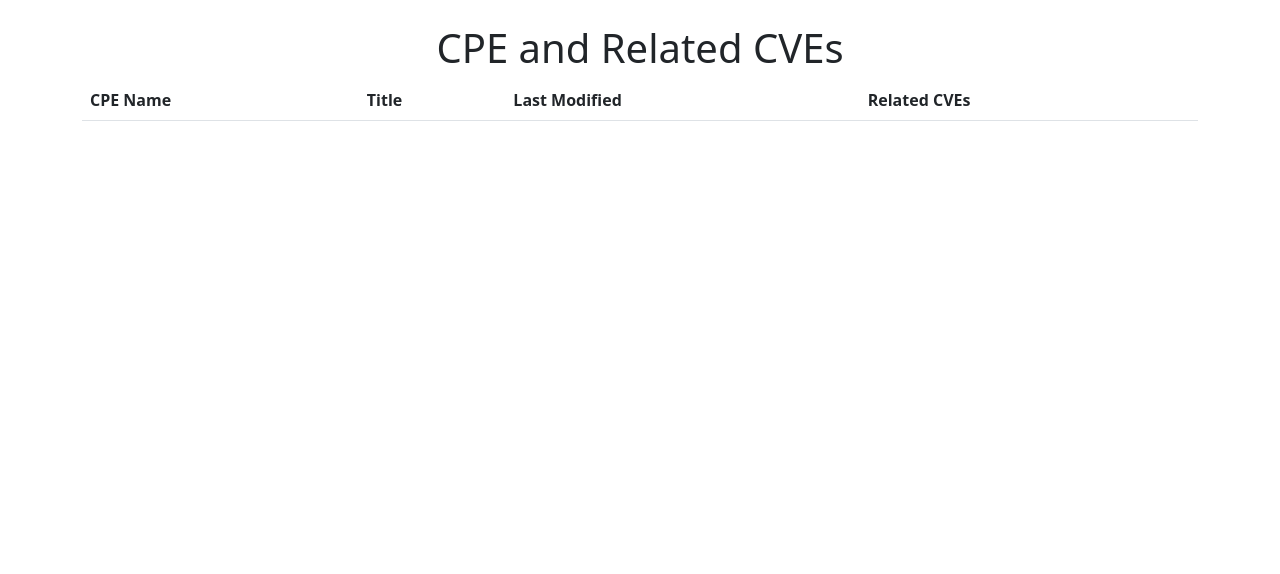
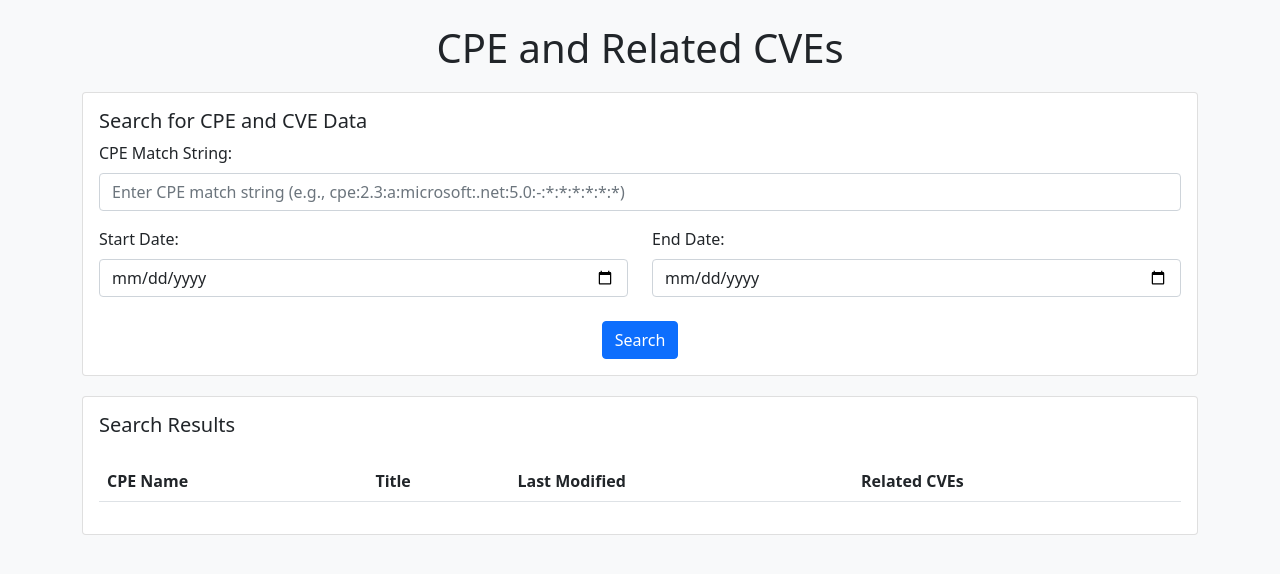
Before and after one commit to aslan-lia/AdvisorySystem, a Flask app: page / in a window 1280 px wide. Shown: the top 574 px of the page. Run offline with Flask 3, Linux system fonts and the light colour scheme; data that the repository does not hold is empty.

Commit message:
Search function (CPE) and retreiving related CVEs working

```diff
--- a/app.py
+++ b/app.py
@@ -1,4 +1,4 @@
-from flask import Flask, render_template, jsonify
+from flask import Flask, render_template, request, jsonify
 import requests
 from datetime import datetime, timedelta
 
@@ -12,11 +12,10 @@ cpe_url = 'https://services.nvd.nist.gov/rest/json/cpes/2.0'
 cve_url = 'https://services.nvd.nist.gov/rest/json/cves/2.0'
 headers = {'apiKey': api_key}
 
-# Function to fetch CVEs for each CPE
 def fetch_cves_for_cpe(cpe_name):
     params_cve = {
         'cpeName': cpe_name,
-        'resultsPerPage': 5,
+        'resultsPerPage': 20,
     }
     response_cve = requests.get(cve_url, headers=headers, params=params_cve)
     if response_cve.status_code == 200:
@@ -25,54 +24,86 @@ def fetch_cves_for_cpe(cpe_name):
     else:
         return []
 
-# Route to display the CPE and CVE data
+def generate_date_ranges(start_date, end_date):
+    start = datetime.strptime(start_date, '%Y-%m-%d')
+    end = datetime.strptime(end_date, '%Y-%m-%d')
+    ranges = []
+
+    while start < end:
+        next_end = min(start + timedelta(days=120), end)
+        ranges.append((start.strftime('%Y-%m-%dT%H:%M:%S.000Z'), next_end.strftime('%Y-%m-%dT%H:%M:%S.000Z')))
+        start = next_end + timedelta(days=1)
+
+    return ranges
+
+def fetch_all_cpe_data(start_date, end_date, params_cpe):
+    all_cpe_data = []
+    date_ranges = generate_date_ranges(start_date, end_date)
+
+    for start_iso, end_iso in date_ranges:
+        params_cpe['lastModStartDate'] = start_iso
+        params_cpe['lastModEndDate'] = end_iso
+
+        start_index = 0
+        while True:
+            params_cpe['startIndex'] = start_index
+            response_cpe = requests.get(cpe_url, headers=headers, params=params_cpe)
+
+            if response_cpe.status_code == 200:
+                data = response_cpe.json()
+                products = data.get('products', [])
+                all_cpe_data.extend(products)
+
+                start_index += len(products)
+
+                if len(products) < params_cpe['resultsPerPage']:
+                    break
+            else:
+                break
+
+    return all_cpe_data
+
 @app.route('/')
 def index():
-    end_date = datetime.now()
-    start_date = end_date - timedelta(days=120)
+    return render_template('index.html')
 
-    start_date_iso = start_date.strftime('%Y-%m-%dT%H:%M:%S.000Z')
-    end_date_iso = end_date.strftime('%Y-%m-%dT%H:%M:%S.000Z')
+@app.route('/search', methods=['POST'])
+def search():
+    data = request.json
+    cpe_match = data.get('cpe_match', '').strip()
+    start_date = data.get('start_date')
+    end_date = data.get('end_date')
 
-    # Parameters for fetching CPEs (Microsoft products within the date range)
+    if not cpe_match or not start_date or not end_date:
+        return jsonify({'error': 'Please provide all the required fields.'}), 400
+
     params_cpe = {
-        'cpeMatchString': 'cpe:2.3:*:Microsoft',
-        'lastModStartDate': start_date_iso,
-        'lastModEndDate': end_date_iso,
-        'resultsPerPage': 20,
-        'startIndex': 0
+        'cpeMatchString': cpe_match,
+        'resultsPerPage': 10000,
     }
 
-    # Fetch CPE records
-    response_cpe = requests.get(cpe_url, headers=headers, params=params_cpe)
+    cpe_data = fetch_all_cpe_data(start_date, end_date, params_cpe)
 
-    if response_cpe.status_code == 200:
-        data = response_cpe.json()
-        cpe_data = []
+    processed_cpe_data = []
+    for product in cpe_data:
+        if not product['cpe'].get('deprecated', False):
+            cpe_name = product['cpe'].get('cpeName', 'N/A')
+            title = product['cpe']['titles'][0].get('title', 'N/A')
+            last_modified = product['cpe'].get('lastModified', 'N/A')
 
-        for product in data.get('products', []):
-            if not product['cpe'].get('deprecated', False):  # Only include non-deprecated products
-                cpe_name = product['cpe'].get('cpeName', 'N/A')
-                title = product['cpe']['titles'][0].get('title', 'N/A')
-                last_modified = product['cpe'].get('lastModified', 'N/A')
+            cve_items = fetch_cves_for_cpe(cpe_name)
+            cves = [{'id': cve.get('cve', {}).get('id', 'N/A'),
+                     'description': cve.get('cve', {}).get('descriptions', [{}])[0].get('value', 'No description available')}
+                    for cve in cve_items]
 
-                # Fetch corresponding CVEs for this CPE
-                cve_items = fetch_cves_for_cpe(cpe_name)
-                cves = [{'id': cve.get('cve', {}).get('id', 'N/A'),
-                         'description': cve.get('cve', {}).get('descriptions', [{}])[0].get('value', 'No description available')}
-                        for cve in cve_items]
+            processed_cpe_data.append({
+                'cpe_name': cpe_name,
+                'title': title,
+                'last_modified': last_modified,
+                'cves': cves
+            })
 
-                cpe_data.append({
-                    'cpe_name': cpe_name,
-                    'title': title,
-                    'last_modified': last_modified,
-                    'cves': cves
-                })
-
-        return render_template('index.html', cpe_data=cpe_data)
-    else:
-        return 'Failed to retrieve data', 500
-
+    return jsonify({'cpe_data': processed_cpe_data})
 
 if __name__ == '__main__':
     app.run(debug=True, port=5001)
--- a/templates/index.html
+++ b/templates/index.html
@@ -5,13 +5,83 @@
     <meta name="viewport" content="width=device-width, initial-scale=1.0">
     <title>CPE and CVE Data</title>
     <link href="https://cdn.jsdelivr.net/npm/bootstrap@5.1.3/dist/css/bootstrap.min.css" rel="stylesheet">
+    <script src="https://code.jquery.com/jquery-3.6.0.min.js"></script>
+    <style>
+        /* Custom styles */
+        body {
+            background-color: #f8f9fa;
+        }
+
+        .card {
+            margin-top: 20px;
+        }
+
+        #loadingBarContainer {
+            display: none;
+            position: fixed;
+            top: 0;
+            left: 0;
+            width: 100%;
+            z-index: 1000;
+        }
+
+        #loadingBar {
+            width: 0;
+            height: 5px;
+            background-color: #007bff;
+        }
+
+        .progress-bar {
+            background-color: #007bff;
+        }
+
+        .table-container {
+            margin-top: 20px;
+        }
+    </style>
 </head>
 <body>
     <div class="container mt-4">
         <h1 class="text-center">CPE and Related CVEs</h1>
 
+        <!-- Loading progress bar -->
+        <div id="loadingBarContainer">
+            <div id="loadingBar"></div>
+        </div>
+
+        <!-- Search form card -->
+        <div class="card">
+            <div class="card-body">
+                <h5 class="card-title">Search for CPE and CVE Data</h5>
+                <form id="searchForm" method="POST" action="#">
+                    <div class="row">
+                        <div class="col-md-12">
+                            <label for="cpe_match" class="form-label">CPE Match String:</label>
+                            <input type="text" id="cpe_match" name="cpe_match" class="form-control" placeholder="Enter CPE match string (e.g., cpe:2.3:a:microsoft:.net:5.0:-:*:*:*:*:*:*)">
+                        </div>
+                    </div>
+                    <div class="row mt-3">
+                        <div class="col-md-6">
+                            <label for="start_date" class="form-label">Start Date:</label>
+                            <input type="date" id="start_date" name="start_date" class="form-control">
+                        </div>
+                        <div class="col-md-6">
+                            <label for="end_date" class="form-label">End Date:</label>
+                            <input type="date" id="end_date" name="end_date" class="form-control">
+                        </div>
+                    </div>
+                    <div class="text-center mt-4">
+                        <button type="submit" class="btn btn-primary">Search</button>
+                    </div>
+                </form>
+            </div>
+        </div>
+
         <!-- Table to display CPE and CVE data -->
-        <table class="table table-striped">
+        <div class="card table-container">
+            <div class="card-body">
+                <h5 class="card-title">Search Results</h5>
+                <table class="table table-striped mt-4">
                     <thead>
                         <tr>
                             <th>CPE Name</th>
@@ -20,24 +90,91 @@
                             <th>Related CVEs</th>
                         </tr>
                     </thead>
-            <tbody>
-                <!-- Loop through the data passed from the backend -->
-                {% for item in cpe_data %}
-                <tr>
-                    <td>{{ item.cpe_name }}</td>
-                    <td>{{ item.title }}</td>
-                    <td>{{ item.last_modified }}</td>
-                    <td>
-                        <ul>
-                            {% for cve in item.cves %}
-                            <li><strong>{{ cve.id }}:</strong> {{ cve.description }}</li>
-                            {% endfor %}
-                        </ul>
-                    </td>
-                </tr>
-                {% endfor %}
+                    <tbody id="resultsTableBody">
+                        <!-- Search results will be dynamically added here -->
                     </tbody>
                 </table>
             </div>
+        </div>
+    </div>
+
+    <script>
+        // Handle form submission
+        $('#searchForm').on('submit', function(event) {
+            event.preventDefault(); // Prevent default form submission
+
+            // Show the loading bar
+            $('#loadingBarContainer').show();
+            updateProgressBar(0); // Start the progress bar at 0%
+
+            // Get form data
+            const cpeMatch = $('#cpe_match').val();
+            const startDate = $('#start_date').val();
+            const endDate = $('#end_date').val();
+
+            // Simulate progress during the request
+            let progress = 0;
+            const progressInterval = setInterval(function() {
+                progress += 10;
+                if (progress > 90) {
+                    clearInterval(progressInterval); // Stop incrementing if it reaches 90%
+                } else {
+                    updateProgressBar(progress);
+                }
+            }, 500); // Update progress every 500ms
+
+            // Send AJAX request to the server
+            $.ajax({
+                url: '/search',
+                method: 'POST',
+                contentType: 'application/json',
+                data: JSON.stringify({
+                    cpe_match: cpeMatch,
+                    start_date: startDate,
+                    end_date: endDate
+                }),
+                success: function(response) {
+                    // Clear the interval and set progress to 100% when done
+                    clearInterval(progressInterval);
+                    updateProgressBar(100);
+
+                    // Hide the loading bar after a short delay
+                    setTimeout(function() {
+                        $('#loadingBarContainer').hide();
+                        updateProgressBar(0); // Reset the progress bar
+                    }, 500);
+
+                    // Clear previous results
+                    $('#resultsTableBody').empty();
+
+                    // Populate the table with new results
+                    response.cpe_data.forEach(function(item) {
+                        const cveList = item.cves.map(cve => `<li><strong>${cve.id}:</strong> ${cve.description}</li>`).join('');
+                        const row = `
+                            <tr>
+                                <td>${item.cpe_name}</td>
+                                <td>${item.title}</td>
+                                <td>${item.last_modified}</td>
+                                <td><ul>${cveList}</ul></td>
+                            </tr>
+                        `;
+                        $('#resultsTableBody').append(row);
+                    });
+                },
+                error: function() {
+                    // Clear the interval and hide the loading bar on error
+                    clearInterval(progressInterval);
+                    $('#loadingBarContainer').hide();
+                    updateProgressBar(0);
+                    alert('Failed to retrieve data. Please try again later.');
+                }
+            });
+        });
+
+        // Function to update the progress bar
+        function updateProgressBar(percentage) {
+            $('#loadingBar').css('width', percentage + '%');
+        }
+    </script>
 </body>
 </html>
```
Also changed, not shown: 4 other files. Lines whose indentation alone changed are shown as unchanged.
